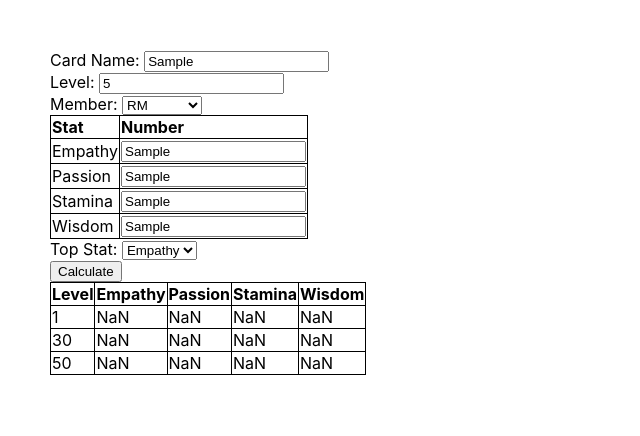
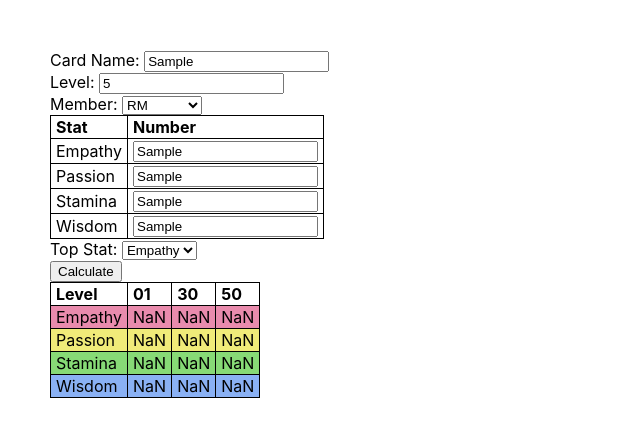
Before and after one commit to jk-me/card-calc-btsw, a React (Create React App) app: page / in a window 1280 px wide. Both pictures are taken after typing "Sample", "5", "Sample", "Sample", "Sample", "Sample" into the empty fields and a click on the button "Calculate". Shown: the top 436 px of the page, without its empty margins (0-640 px from the left). Built offline with nearby package versions, Linux system fonts and the light colour scheme.

Commit message:
try vertical table, add color to table

```diff
--- a/src/App.css
+++ b/src/App.css
@@ -39,4 +39,22 @@ table{
 
 table, th, td {
   border: 1px solid black;
+  padding-left: 5px;
+  padding-right: 5px;
 }
+
+.wis {
+  background-color: #8ab1f4;
+}
+
+.sta {
+  background-color: #87da76;
+}
+
+.emp {
+  background-color: #e98bad;
+}
+
+.pas {
+  background-color: #f0eb79;
+}
--- a/src/Calculator.js
+++ b/src/Calculator.js
@@ -39,9 +39,10 @@ class Calculator extends React.Component{
     results['30'][this.state.top]+= (39-23)*29
     results['50'][this.state.top]+= (39-23)*20
     console.log(results)
-    this.setState({results:results})
     this.reslist.push(<ResultsTable2 results={results} />)
-    console.log(this.reslist)
+    this.setState({results:this.reslist.length})
+
+    console.log(this.state)
 
 
   }
--- a/src/ResultsTable2.js
+++ b/src/ResultsTable2.js
@@ -6,33 +6,35 @@ const ResultsTable = props =>{
       <thead>
         <tr>
           <th>Level</th>
-          <th>Empathy</th>
-          <th>Passion</th>
-          <th>Stamina</th>
-          <th>Wisdom</th>
-
+          <th>01</th>
+          <th>30</th>
+          <th>50</th>
         </tr>
       </thead>
       <tbody>
-        <tr>
-          <td>1</td>
+        <tr className='emp'>
+          <td>Empathy</td>
           <td>{props.results['1'].empathy}</td>
+          <td>{props.results['30'].empathy}</td>
+          <td>{props.results['50'].empathy}</td>
+
+        </tr>
+        <tr className='pas'>
+          <td>Passion</td>
           <td>{props.results['1'].passion}</td>
+          <td>{props.results['30'].passion}</td>
+          <td>{props.results['50'].passion}</td>
+        </tr>
+        <tr className='sta'>
+          <td>Stamina</td>
           <td>{props.results['1'].stamina}</td>
+          <td>{props.results['30'].stamina}</td>
+          <td>{props.results['50'].stamina}</td>
+        </tr>
+        <tr className='wis'>
+          <td>Wisdom</td>
           <td>{props.results['1'].wisdom}</td>
-        </tr>
-        <tr>
-          <td>30</td>
-          <td>{props.results['30'].empathy}</td>
-          <td>{props.results['30'].passion}</td>
-          <td>{props.results['30'].stamina}</td>
           <td>{props.results['30'].wisdom}</td>
-        </tr>
-        <tr>
-          <td>50</td>
-          <td>{props.results['50'].empathy}</td>
-          <td>{props.results['50'].passion}</td>
-          <td>{props.results['50'].stamina}</td>
           <td>{props.results['50'].wisdom}</td>
         </tr>
       </tbody>
```
Also changed, not shown: src/ResultsTable.js (+17 -8 lines).
